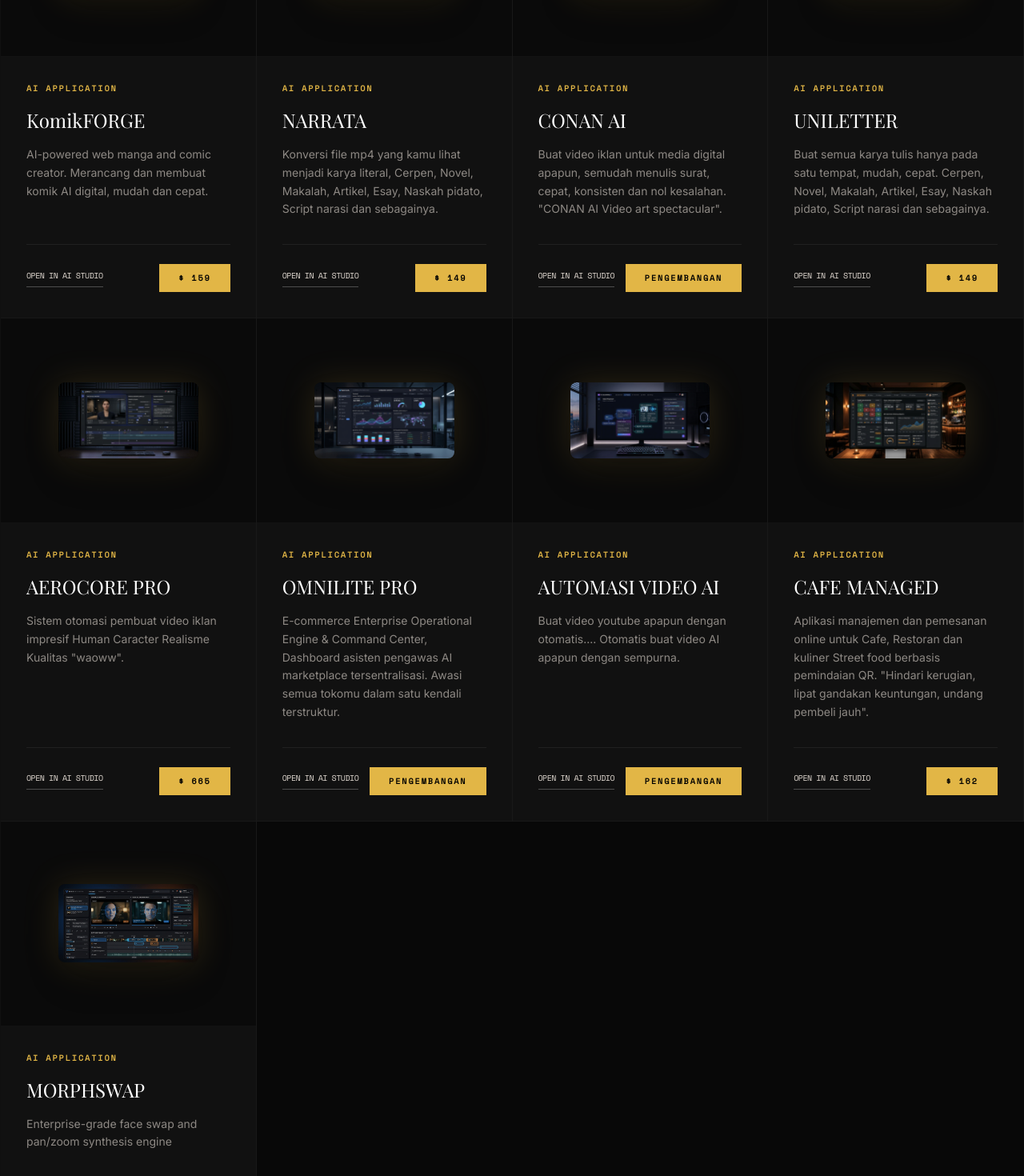
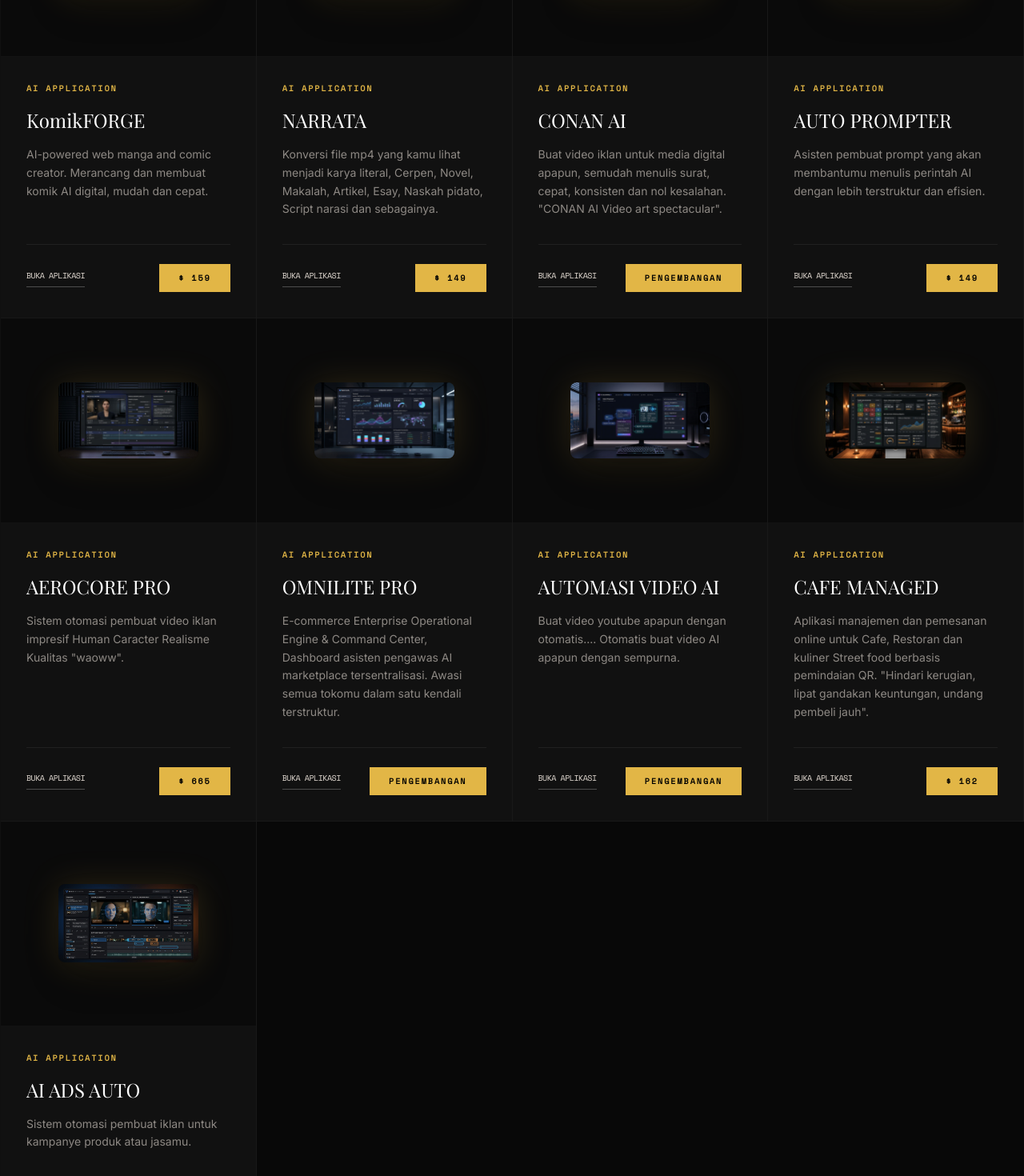
Before and after one commit to dqonan/webconan, a React (Vite) app: page / in a window 1280 px wide. Shown: the part 3580-5050 px from the top of the page at 80% size. Built offline with nearby package versions, Linux system fonts and the light colour scheme; a web font is replaced by a local one.

Commit message:
Add files via upload

```diff
--- a/src/components/Store.tsx
+++ b/src/components/Store.tsx
@@ -23,7 +23,7 @@ export default function Store() {
       description: "AI-powered web manga and comic creator. Merancang dan membuat komik AI digital, mudah dan cepat.",
       price: "$ 159",
       type: "AI_STUDIO",
-      demoUrl: "https://ai.studio/apps/7001f20f-8be5-487f-97f2-78009e7dee61",
+      demoUrl: "https://ais-dev-zlamxb7o5phyvletycbhnh-140028740585.asia-southeast1.run.app",
     },
     {
       id: 2,
@@ -32,7 +32,7 @@ export default function Store() {
       description: "Konversi file mp4 yang kamu lihat menjadi karya literal, Cerpen, Novel, Makalah, Artikel, Esay, Naskah pidato, Script narasi dan sebagainya.",
       price: "$ 149",
       type: "AI_STUDIO",
-      demoUrl: "https://ai.studio/apps/25c5b2f9-153c-4f71-8571-f4def14f17d5",
+      demoUrl: "https://ais-dev-jgjacjoyggryadw7pmbqec-140028740585.asia-southeast1.run.app",
     },
     {
       id: 3,
@@ -41,16 +41,16 @@ export default function Store() {
       description: "Buat video iklan untuk media digital apapun, semudah menulis surat, cepat, konsisten dan nol kesalahan. \"CONAN AI Video art spectacular\".",
       price: "Pengembangan",
       type: "AI_STUDIO",
-      demoUrl: "https://ai.studio/apps/0049edff-f6ff-4d54-8002-246eaeb1651e",
+      demoUrl: "https://ais-dev-vyej2zjobvv7wqdbawml72-140028740585.asia-southeast1.run.app",
     },
     {
       id: 4,
-      title: "UNILETTER",
+      title: "AUTO PROMPTER",
       category: "AI Application",
-      description: "Buat semua karya tulis hanya pada satu tempat, mudah, cepat. Cerpen, Novel, Makalah, Artikel, Esay, Naskah pidato, Script narasi dan sebagainya.",
+      description: "Asisten pembuat prompt yang akan membantumu menulis perintah AI dengan lebih terstruktur dan efisien.",
       price: "$ 149",
       type: "AI_STUDIO",
-      demoUrl: "https://ai.studio/apps/7d8b7122-3b66-4c0f-a769-71ae96cdc351",
+      demoUrl: "https://ais-dev-7ckwdz6ci2y2sc2fquhojp-140028740585.asia-southeast1.run.app",
     },
     {
       id: 5,
@@ -59,7 +59,7 @@ export default function Store() {
       description: "Sistem otomasi pembuat video iklan impresif Human Caracter Realisme Kualitas \"waoww\".",
       price: "$ 665",
       type: "AI_STUDIO",
-      demoUrl: "https://ai.studio/apps/79f92ef2-52f3-42f1-a656-d1b841c8bb96",
+      demoUrl: "https://ais-dev-jpadyawqgibm4va572bl7e-140028740585.asia-southeast1.run.app",
     },
     {
       id: 6,
@@ -68,7 +68,7 @@ export default function Store() {
       description: "E-commerce Enterprise Operational Engine & Command Center, Dashboard asisten pengawas AI marketplace tersentralisasi. Awasi semua tokomu dalam satu kendali terstruktur.",
       price: "Pengembangan",
       type: "AI_STUDIO",
-      demoUrl: "https://ai.studio/apps/b899b3dc-7765-4980-b0f4-b3f75b1c06fa",
+      demoUrl: "https://ais-pre-iym2r2veuzloyrev3vg6vj-140028740585.asia-southeast1.run.app/",
     },
     {
       id: 7,
@@ -77,7 +77,7 @@ export default function Store() {
       description: "Buat video youtube apapun dengan otomatis.... Otomatis buat video AI apapun dengan sempurna.",
       price: "Pengembangan",
       type: "AI_STUDIO",
-      demoUrl: "https://ai.studio/apps/b7030351-9950-4e33-9fe8-fb8e75f24abd",
+      demoUrl: "https://ais-dev-p75ogd47wlxf7zw27mjunu-140028740585.asia-southeast1.run.app",
     },
     {
       id: 8,
@@ -90,12 +90,12 @@ export default function Store() {
     },
     {
       id: 9,
-      title: "MORPHSWAP",
+      title: "AI ADS AUTO",
       category: "AI Application",
-      description: "Enterprise-grade face swap and pan/zoom synthesis engine",
+      description: "Sistem otomasi pembuat iklan untuk kampanye produk atau jasamu.",
       price: "$ 189",
       type: "AI_STUDIO",
-      demoUrl: "https://ai.studio/apps/3a0f8e02-859b-4eec-84d6-94aef516351f",
+      demoUrl: "https://ais-dev-z5ga7s5owceqzh4zdp2zgn-266728176015.asia-east1.run.app",
     }
   ];
 
@@ -240,7 +240,7 @@ export default function Store() {
                           rel="noopener noreferrer"
                           className="font-mono text-[10px] uppercase tracking-tighter border-b border-[#ffffff40] hover:border-[#E2B646] pb-1.5 hover:text-[#E2B646] transition-all focus-visible:outline-none focus-visible:text-[#E2B646] inline-block"
                         >
-                          Open in AI Studio
+                          Buka Aplikasi
                         </a>
                       )}
                       <button className="font-mono text-[10px] uppercase tracking-[0.2em] bg-[#E2B646] text-black px-6 py-2.5 font-bold hover:bg-white hover:shadow-[0_0_15px_rgba(255,255,255,0.4)] transition-all duration-500 focus-visible:outline-none focus-visible:ring-2 focus-visible:ring-white">
```
